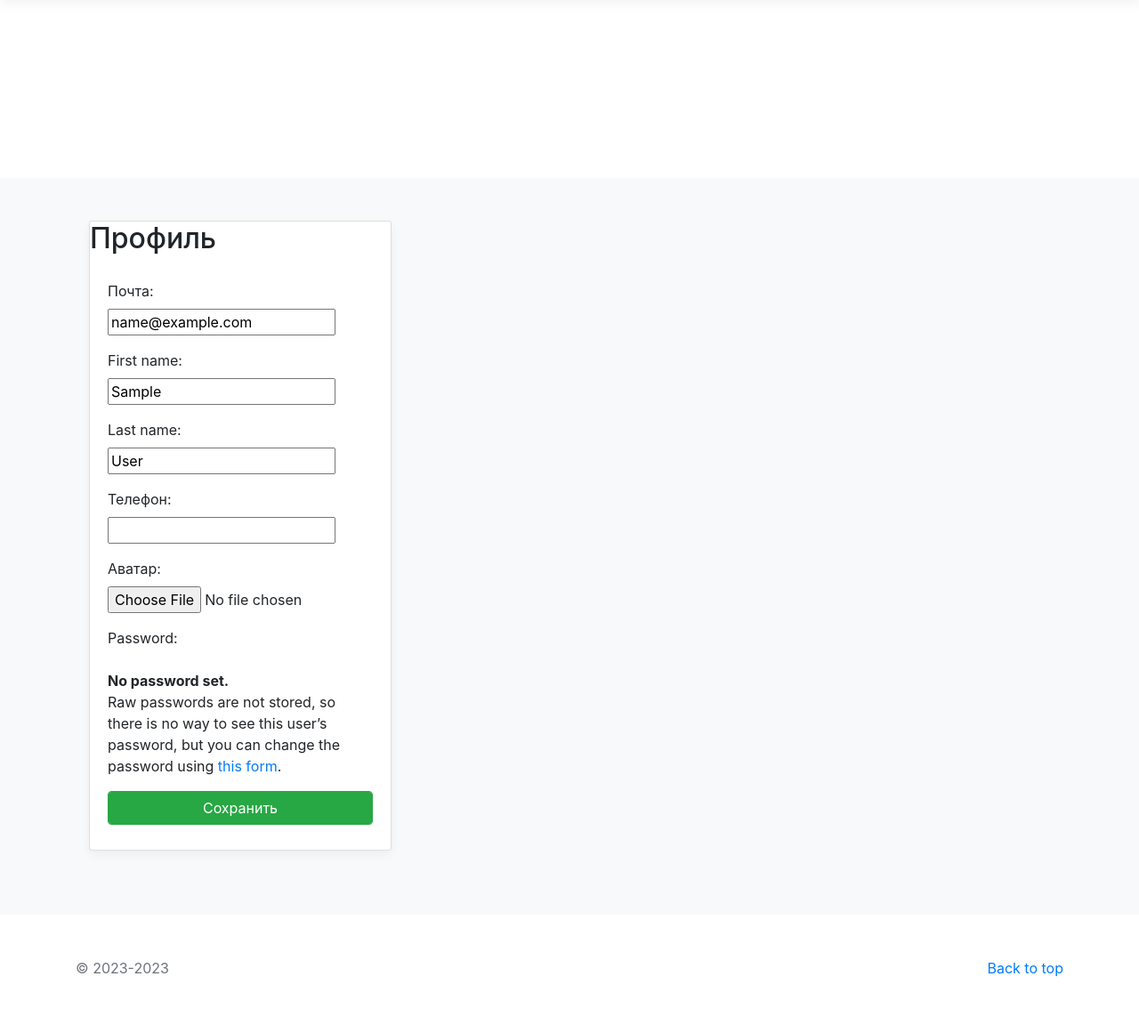
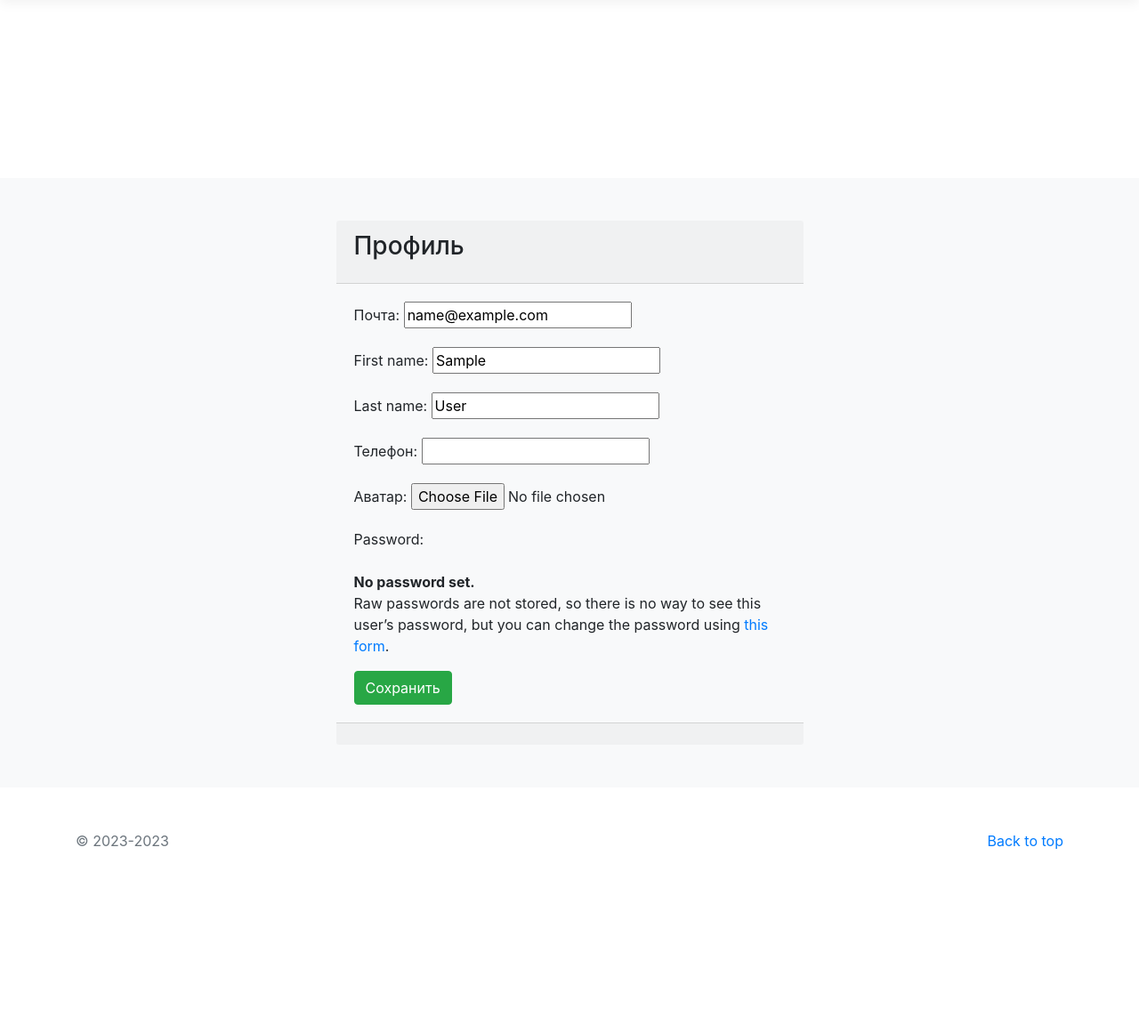
Before and after one commit to astronomiwe/22lesson_issue_fork, a Django app: page /users/profile/ in a window 1280 px wide. Shown: the part 56-1208 px from the top of the page at 89% size. After the commit the page ends 1011 px from the top, so only its background shows below. Run offline with Django 4.2, Linux system fonts and the light colour scheme; the visitor is signed in with stand-in values (Sample User, id 1); some libraries are stand-ins or nearby versions.

Commit message:
new form

```diff
--- a/users/templates/users/register.html
+++ b/users/templates/users/register.html
@@ -6,11 +6,11 @@
     <div class="card mb-4 box-shadow">
         <h2>Регистрация</h2>
         <div class="card-body">
-            <from method="post">
+            <form method="post">
                 {% csrf_token %}
                 {{ form.as_p }}
                 <button type="submit" class="btn btn-success form-control mb-2">Зарегистрироваться</button>
-            </from>
+            </form>
         </div>
     </div>
 </div>
--- a/users/templates/users/user_form.html
+++ b/users/templates/users/user_form.html
@@ -1,18 +1,23 @@
 {% extends 'catalog/base.html' %}
 
 {% block content %}
-
-<div class="col-md-4">
-    <div class="card mb-4 box-shadow">
-        <h2>Профиль</h2>
-        <div class="card-body">
-            <from method="post">
+<div class="col-12">
+    <form class="row" method="post" enctype="multipart/form-data">
+        <div class="col-3"></div>
+        <div class="col-6">
+            <div class="card-header">
+                <h3 class="card-title">
+                    Профиль
+                </h3>
+            </div>
+            <div class="card-body">
                 {% csrf_token %}
                 {{ form.as_p }}
-                <button type="submit" class="btn btn-success form-control mb-2">Сохранить</button>
-            </from>
+                <button type="submit" class="btn btn-success">Сохранить</button>
+            </div>
+            <div class="card-footer"></div>
         </div>
-    </div>
+    </form>
 </div>
 
 {% endblock %}
```
